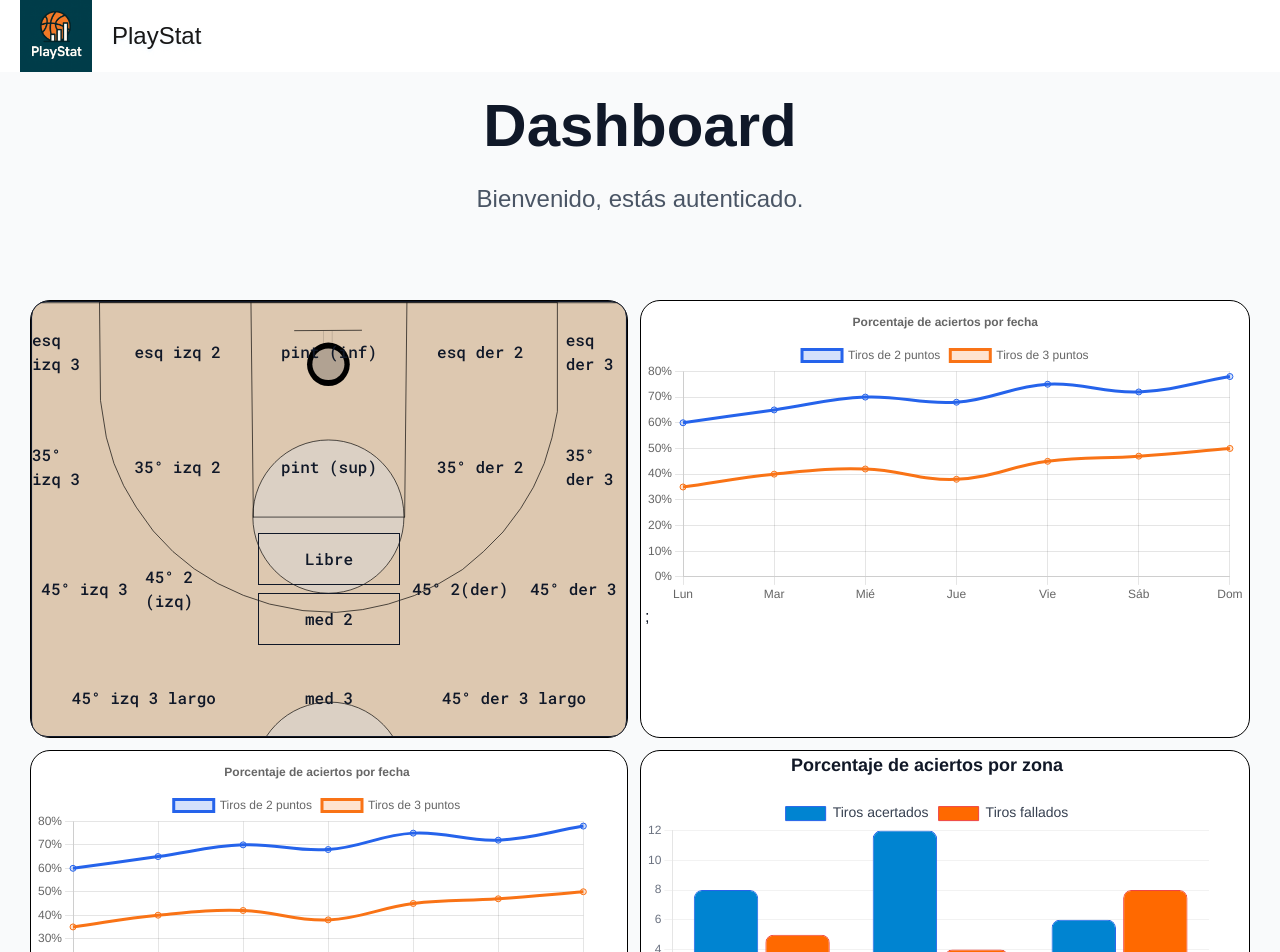
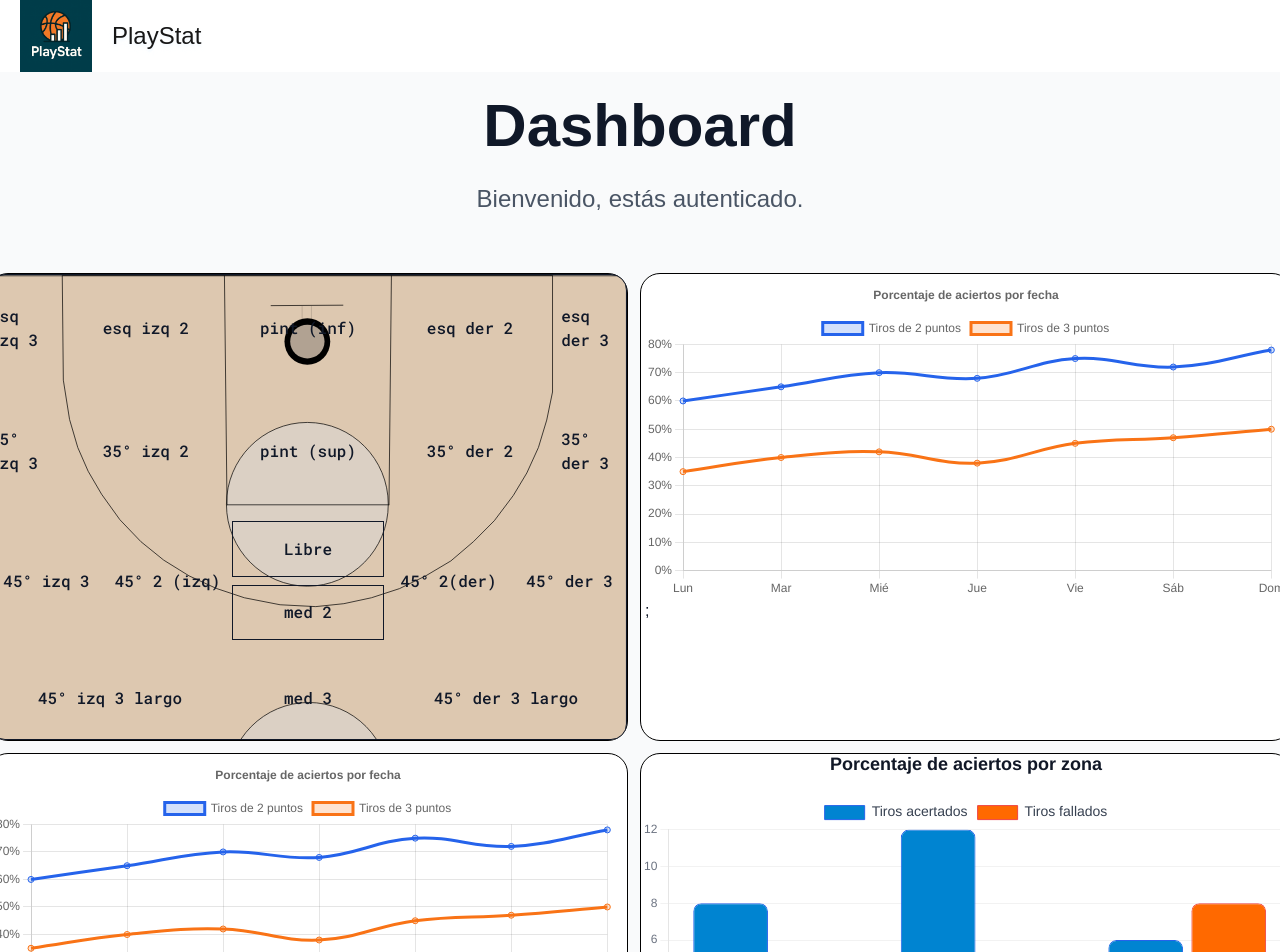
Before and after one commit to MarceloSanchezDev/PlayStat, a Next.js app: page /dashboard in a window 1280 px wide. Shown: the top 952 px of the page. Built offline with nearby package versions, Linux system fonts and the light colour scheme.

Commit message:
fix the content of grid

```diff
--- a/src/app/components/BarChart.jsx
+++ b/src/app/components/BarChart.jsx
@@ -80,7 +80,7 @@ const data = {
 
 export default function BarChart() {
   return (
-    <div className="h-full">
+    <div className="chart-container">
       <Bar data={data} options={options} />;
     </div>
   );
--- a/src/app/components/LineChart.jsx
+++ b/src/app/components/LineChart.jsx
@@ -71,7 +71,7 @@ const data = {
 
 export default function LineChart() {
   return (
-    <div className="h-full">
+    <div className="chart-container">
       <Line data={data} options={options} />;
     </div>
   );
--- a/src/app/globals.css
+++ b/src/app/globals.css
@@ -79,7 +79,11 @@ input[type="checkbox"]:hover {
   opacity: 1;
   animation: myAnimation 0.8s ease forwards;
 }
-
+.chart-container {
+  aspect-ratio: 16 / 9;
+  width: 100%;
+  max-height: 100%;
+}
 .dashboard{
   margin: 5%;
   max-width: 100vw;
@@ -89,7 +93,7 @@ input[type="checkbox"]:hover {
   align-content: center;
   justify-content: center;
   grid-template-columns: 50% 25% 25% ; /* mejor fracciones que auto */
-  grid-template-rows: 60% 40%;
+  grid-template-rows: 60% auto;
   gap: 12px;
 }
 
@@ -124,7 +128,6 @@ input[type="checkbox"]:hover {
 }
 /* box abajo derecha (fila 2, col 3) */
 .barchar{
-  padding: 4px;
   grid-row: 2 / 3;
   grid-column: 2 / 4;
 }
```
